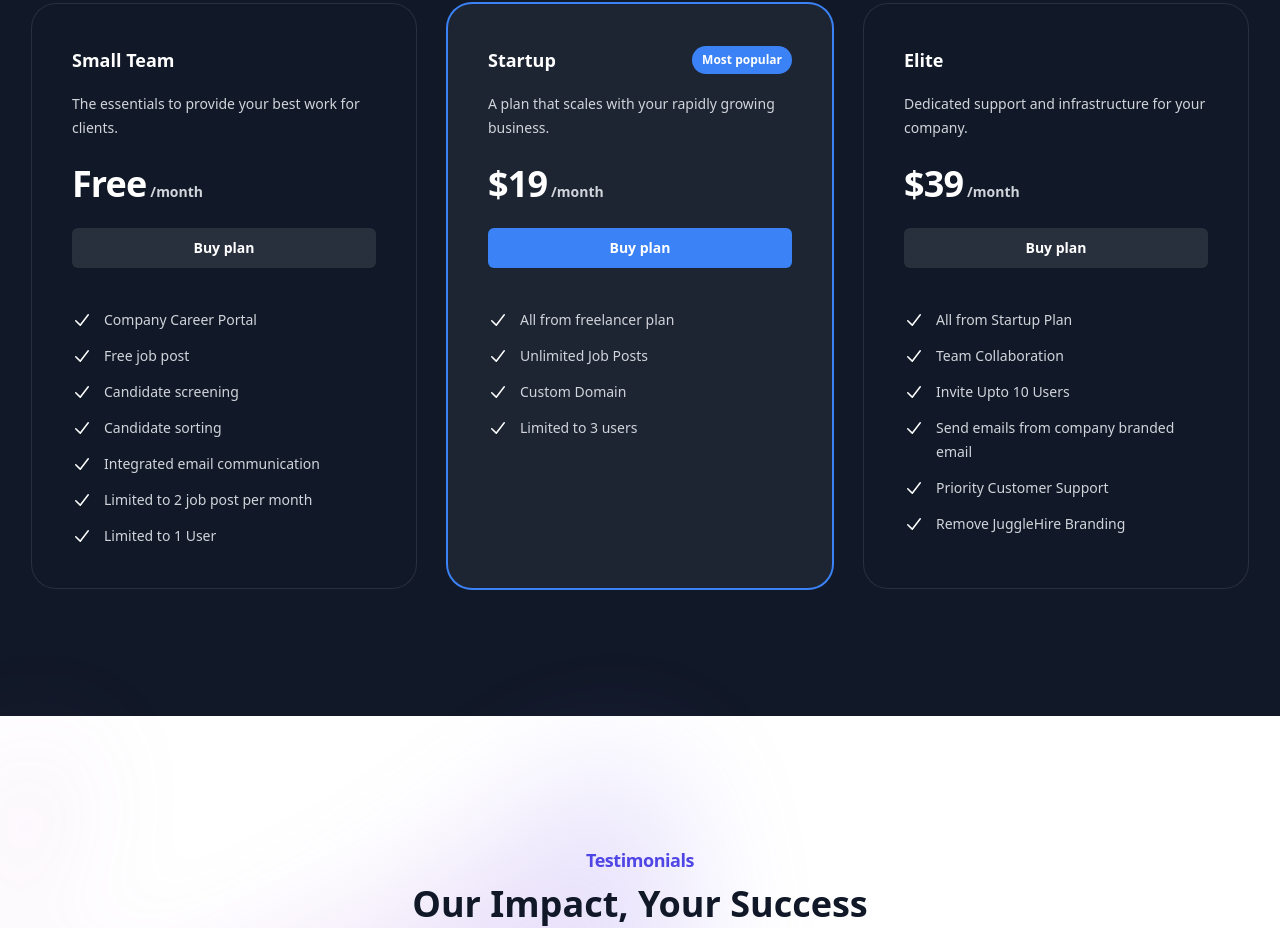
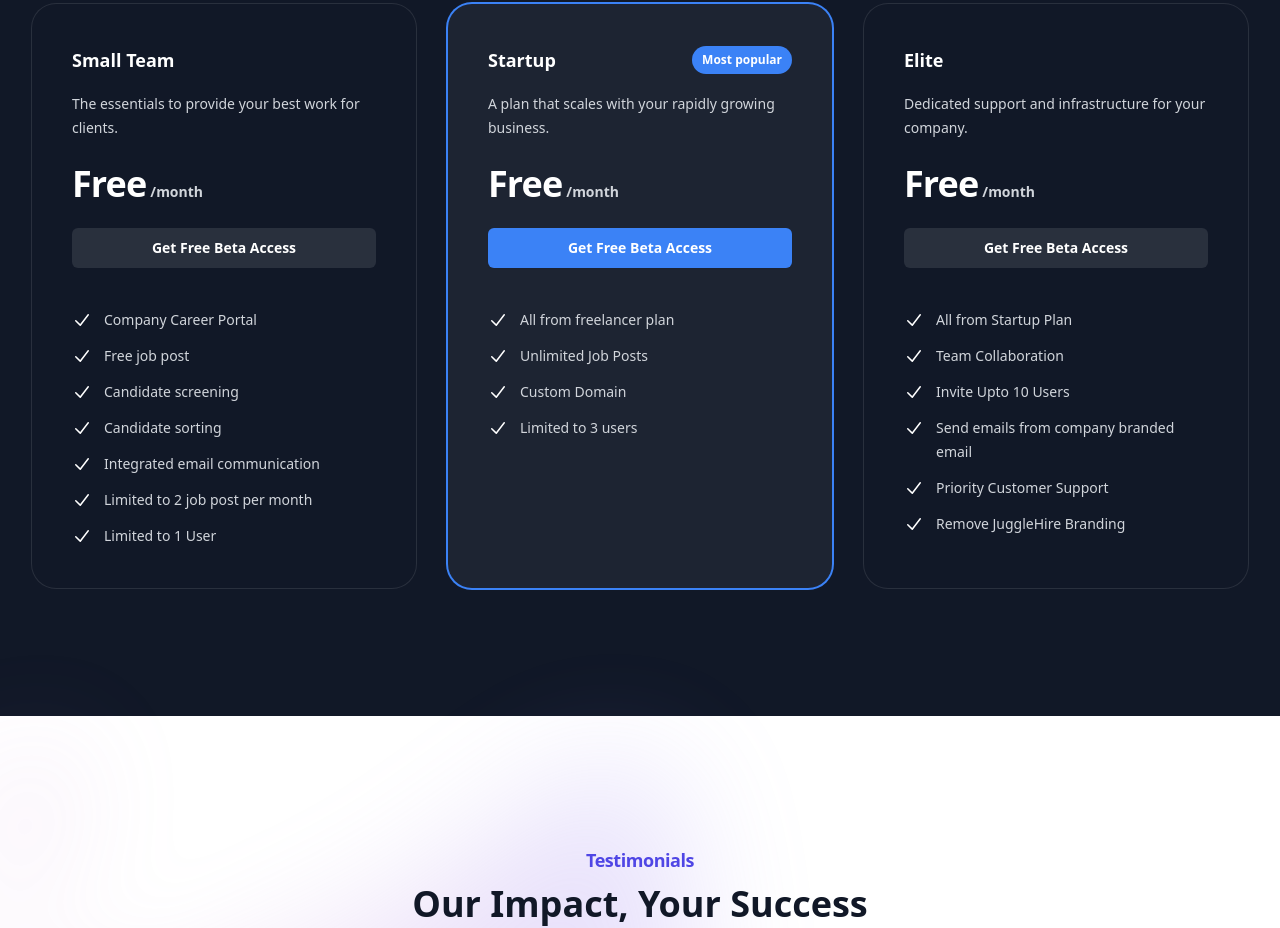
Before and after one commit to JuggleHire/jugglehire.com, a Nuxt app: page / in a window 1280 px wide. Shown: the part 8459-9387 px from the top of the page. Built offline with nearby package versions, Linux system fonts and the light colour scheme.

Commit message:
chore: update pricing plans

```diff
--- a/components/PricingPlans.vue
+++ b/components/PricingPlans.vue
@@ -23,7 +23,9 @@
           <span class="text-4xl font-bold tracking-tight text-white">{{ tier.price[frequency.value] }}</span>
           <span class="text-sm font-semibold leading-6 text-gray-300">{{ frequency.priceSuffix }}</span>
         </p>
-        <a :href="tier.href" :aria-describedby="tier.id" :class="[tier.mostPopular ? 'bg-blue-500 text-white shadow-sm hover:bg-blue-400 focus-visible:outline-blue-500' : 'bg-white/10 text-white hover:bg-white/20 focus-visible:outline-white', 'mt-6 block rounded-md py-2 px-3 text-center text-sm font-semibold leading-6 focus-visible:outline focus-visible:outline-2 focus-visible:outline-offset-2']">Buy plan</a>
+        <a :href="tier.href" :aria-describedby="tier.id" :class="[tier.mostPopular ? 'bg-blue-500 text-white shadow-sm hover:bg-blue-400 focus-visible:outline-blue-500' : 'bg-white/10 text-white hover:bg-white/20 focus-visible:outline-white', 'mt-6 block rounded-md py-2 px-3 text-center text-sm font-semibold leading-6 focus-visible:outline focus-visible:outline-2 focus-visible:outline-offset-2']">
+        Get Free Beta Access
+        </a>
         <ul role="list" class="mt-8 space-y-3 text-sm leading-6 text-gray-300 xl:mt-10">
           <li v-for="feature in tier.features" :key="feature" class="flex gap-x-3">
             <CheckIcon class="h-6 w-5 flex-none text-white" aria-hidden="true" />
@@ -66,7 +68,8 @@ const tiers = [
     name: 'Startup',
     id: 'tier-startup',
     href: '#',
-    price: { monthly: '$19', annually: '$13.30' },
+    // price: { monthly: '$19', annually: '$13.30' },
+    price: { monthly: 'Free', annually: 'Free' },
     description: 'A plan that scales with your rapidly growing business.',
     features: [
       'All from freelancer plan',
@@ -80,7 +83,8 @@ const tiers = [
     name: 'Elite',
     id: 'tier-enterprise',
     href: '#',
-    price: { monthly: '$39', annually: '$27.30' },
+    // price: { monthly: '$39', annually: '$27.30' },
+    price: { monthly: 'Free', annually: 'Free' },
     description: 'Dedicated support and infrastructure for your company.',
     features: [
       'All from Startup Plan',
--- a/components/PricingSection.vue
+++ /dev/null
@@ -1,103 +0,0 @@
-<template>
-  <div class="bg-gray-900 py-16 sm:py-32">
-    <div class="mx-auto max-w-7xl px-6 lg:px-8">
-      <div class="mx-auto max-w-4xl text-center">
-        <h2 class="text-base font-semibold leading-7 text-blue-400">Pricing</h2>
-        <p class="mt-2 text-3xl font-bold tracking-tight text-white sm:text-5xl">Pricing plans for teams of&nbsp;all&nbsp;sizes</p>
-      </div>
-      <p class="mx-auto mt-6 max-w-2xl text-center sm:text-lg text-base sm:leading-8 text-gray-300">Choose an affordable plan that’s packed with the best features for engaging your audience, creating customer loyalty, and driving sales.</p>
-      <div class="mt-16 flex justify-center">
-        <RadioGroup v-model="frequency" class="grid grid-cols-2 gap-x-1 rounded-full bg-white/5 p-1 text-center text-xs font-semibold leading-5 text-white">
-          <RadioGroupLabel class="sr-only">Payment frequency</RadioGroupLabel>
-          <RadioGroupOption as="template" v-for="option in frequencies" :key="option.value" :value="option" v-slot="{ checked }">
-            <div :class="[checked ? 'bg-blue-500' : '', 'cursor-pointer rounded-full px-2.5 py-1']">
-              <span>{{ option.label }}</span>
-            </div>
-          </RadioGroupOption>
-        </RadioGroup>
-      </div>
-      <div class="isolate mx-auto mt-10 grid max-w-md grid-cols-1 gap-8 lg:mx-0 lg:max-w-none lg:grid-cols-3">
-        <div v-for="tier in tiers" :key="tier.id" :class="[tier.mostPopular ? 'bg-white/5 ring-2 ring-blue-500' : 'ring-1 ring-white/10', 'rounded-3xl sm:p-8 p-5 xl:p-10']">
-          <div class="flex items-center justify-between gap-x-4">
-            <h3 :id="tier.id" class="text-lg font-semibold leading-8 text-white">{{ tier.name }}</h3>
-            <p v-if="tier.mostPopular" class="rounded-full bg-blue-500 px-2.5 py-1 text-xs font-semibold leading-5 text-white">Most popular</p>
-          </div>
-          <p class="mt-4 text-sm leading-6 text-gray-300">{{ tier.description }}</p>
-          <p class="mt-6 flex items-baseline gap-x-1">
-            <span class="sm:text-4xl text-3xl font-bold tracking-tight text-white">{{ tier.price[frequency.value] }}</span>
-            <span class="text-sm font-semibold leading-6 text-gray-300">{{ frequency.priceSuffix }}</span>
-          </p>
-          <a :href="tier.href" :aria-describedby="tier.id" :class="[tier.mostPopular ? 'bg-blue-500 text-white shadow-sm hover:bg-blue-400 focus-visible:outline-blue-500' : 'bg-white/10 text-white hover:bg-white/20 focus-visible:outline-white', 'mt-6 block rounded-md py-2 px-3 text-center text-sm font-semibold leading-6 focus-visible:outline focus-visible:outline-2 focus-visible:outline-offset-2']">Buy plan</a>
-          <ul role="list" class="mt-8 space-y-3 text-sm leading-6 text-gray-300 xl:mt-10">
-            <li v-for="feature in tier.features" :key="feature" class="flex gap-x-3">
-              <CheckIcon class="h-6 w-5 flex-none text-white" aria-hidden="true" />
-              {{ feature }}
-            </li>
-          </ul>
-        </div>
-      </div>
-    </div>
-  </div>
-</template>
-
-<script setup>
-import { ref } from 'vue'
-import { RadioGroup, RadioGroupLabel, RadioGroupOption } from '@headlessui/vue'
-import { CheckIcon } from '@heroicons/vue/20/solid'
-
-const frequencies = [
-  { value: 'monthly', label: 'Monthly', priceSuffix: '/month' },
-  { value: 'annually', label: 'Annually', priceSuffix: '/month' },
-]
-const tiers = [
-  {
-    name: 'Freelancer',
-    id: 'tier-freelancer',
-    href: '#',
-    price: { monthly: 'Free', annually: 'Free' },
-    description: 'The essentials to provide your best work for clients.',
-    features: [
-      'Company Career Portal',
-	    'Free job post',
-	    'Candidate screening',
-	    'Candidate sorting',
-	    'Integrated email communication',
-	    'Limited to Yearly 10 jobs',
-	    'Limited to 1 User',
-    ],
-    mostPopular: false,
-  },
-  {
-    name: 'Startup',
-    id: 'tier-startup',
-    href: '#',
-    price: { monthly: '$35', annually: '$28' },
-    description: 'A plan that scales with your rapidly growing business.',
-    features: [
-      'All from freelancer plan',
-      'Unlimited Job Posts',
-      'Custom Domain',
-      'Remove JuggleHire Branding',
-      'Limited to 1 user',
-    ],
-    mostPopular: true,
-  },
-  {
-    name: 'Elite',
-    id: 'tier-enterprise',
-    href: '#',
-    price: { monthly: '$74', annually: '$59' },
-    description: 'Dedicated support and infrastructure for your company.',
-    features: [
-      'All from Startup Plan',
-      'Team Collaboration',
-      'Invite Upto 10 Users',
-      'Send emails from company branded email',
-      'Priority Customer Support',
-    ],
-    mostPopular: false,
-  },
-]
-
-const frequency = ref(frequencies[0])
-</script>
```
